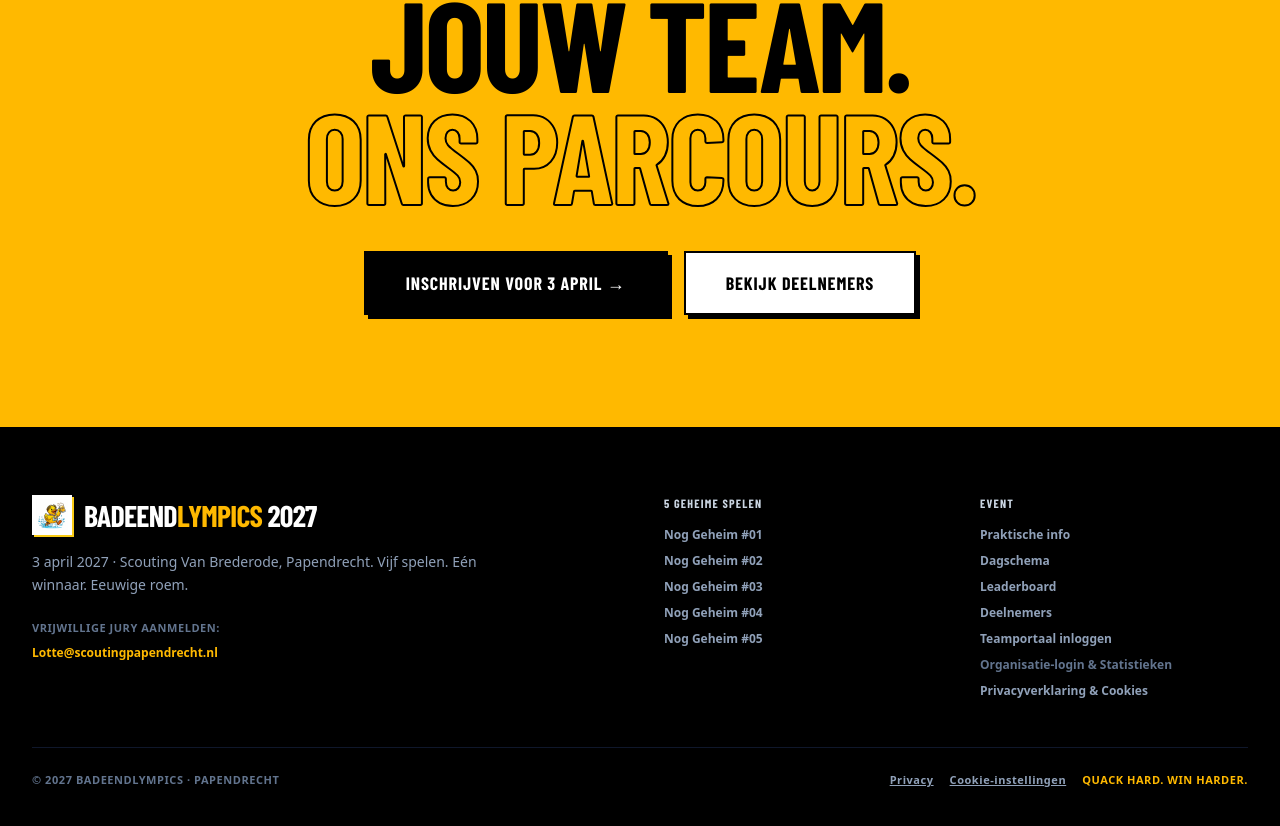
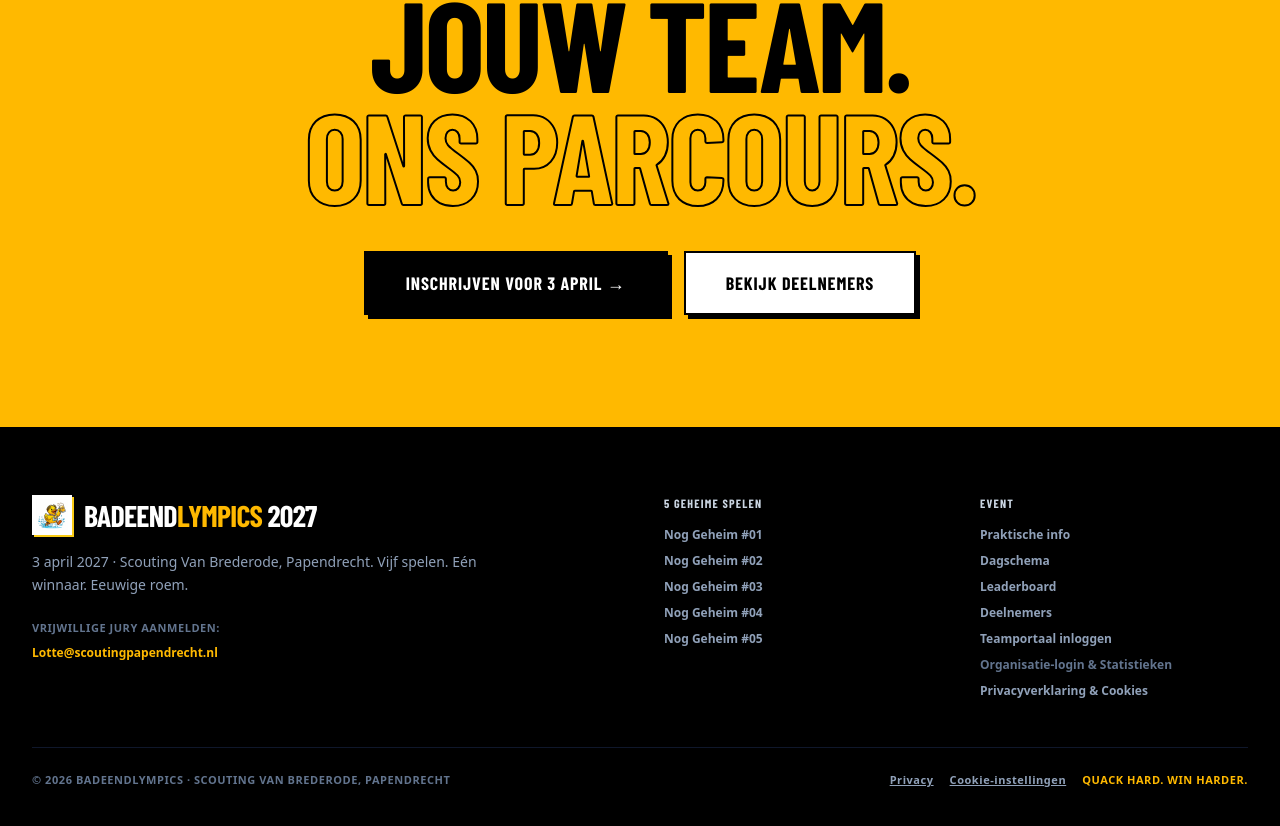
Before and after one commit to lverbrugge219-alt/BADEENDLYMPICS, a React (Vite) app: page / in a window 1280 px wide. Shown: the part 2174-3000 px from the top of the page. Built offline with nearby package versions, Linux system fonts and the light colour scheme; no server answers; the database is empty; a web font is replaced by a local one.

Commit message:
Update copyright year and organization in Footer

```diff
--- a/src/components/Footer.tsx
+++ b/src/components/Footer.tsx
@@ -161,7 +161,7 @@ export const Footer: React.FC<FooterProps> = ({ onNavigate }) => {
 
         {/* Bottom copyright & Cookie notice */}
         <div className="mt-12 pt-6 border-t border-slate-900 flex flex-col sm:flex-row items-center justify-between gap-4 text-[11px] font-bold tracking-wider text-slate-500 uppercase">
-          <div>© 2027 BADEENDLYMPICS · PAPENDRECHT</div>
+          <div>© 2026 BADEENDLYMPICS · Scouting van Brederode, Papendrecht</div>
           <div className="flex items-center gap-4 text-slate-400 font-bold">
             <button
               onClick={() => onNavigate('privacy')}
```
